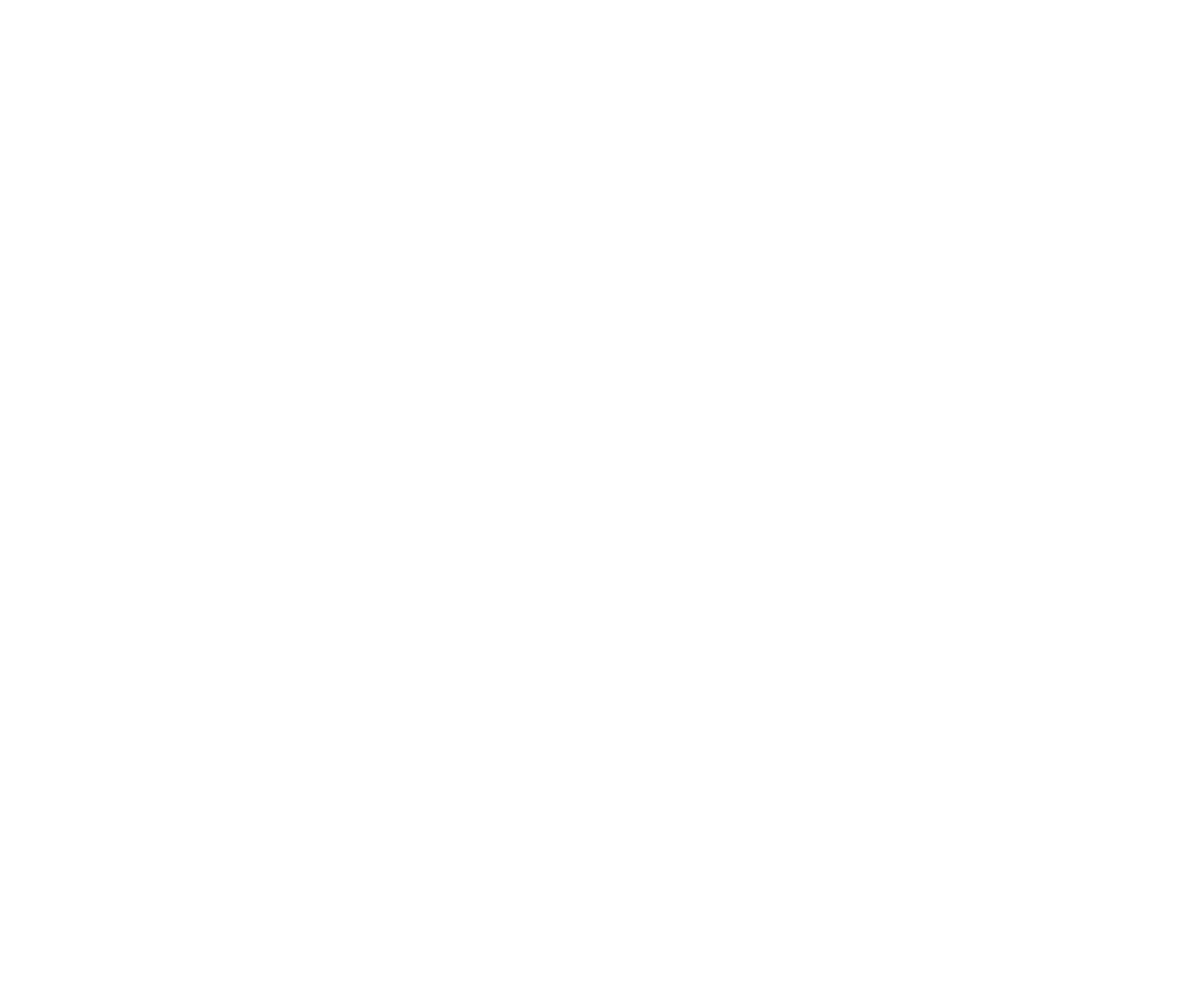
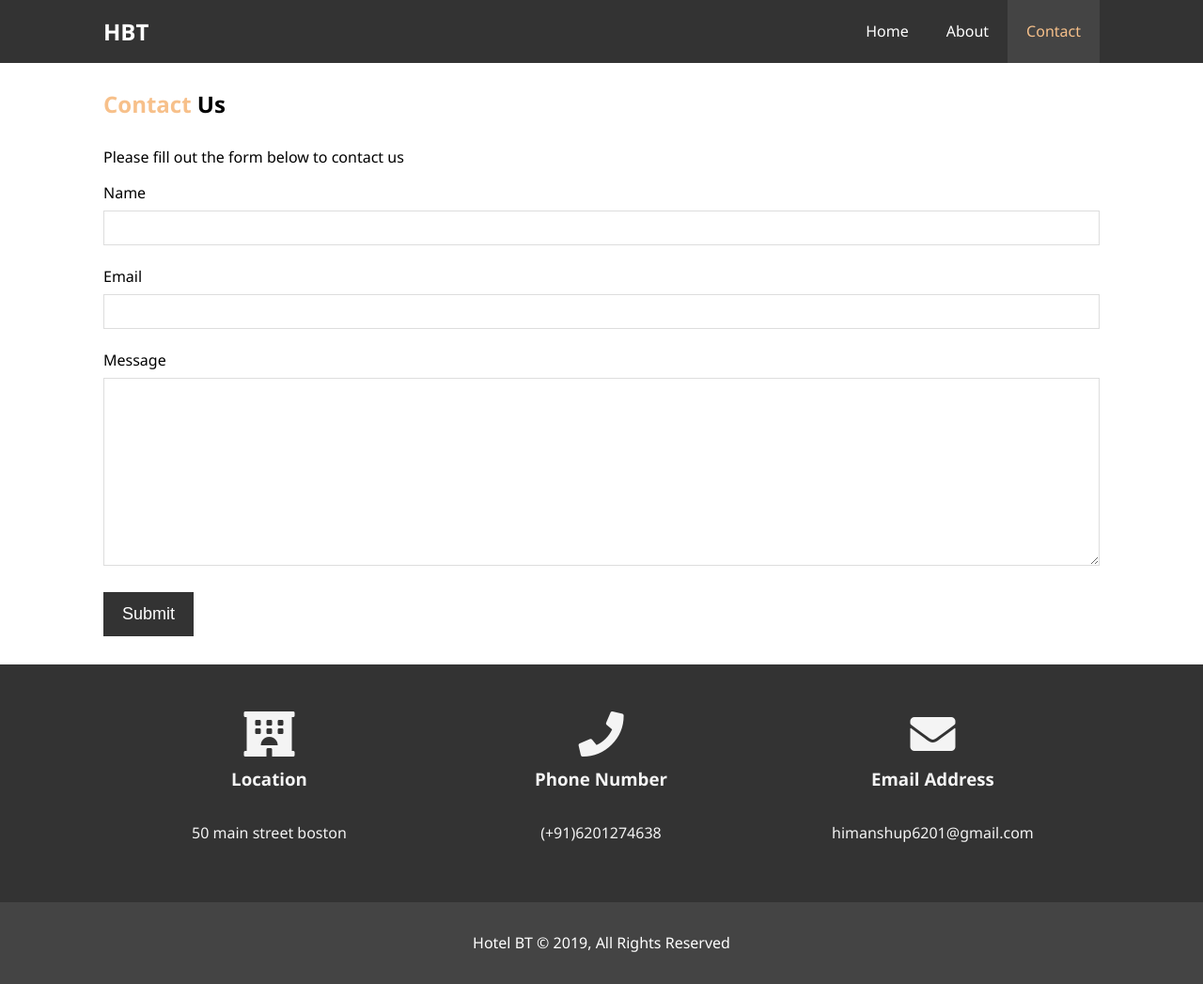
Before and after one commit to himanshugithub6201/HTMLandCSSProject1, a plain HTML site: page contact.html in a window 1280 px wide. Shown: the whole page at 94% size. Before the commit the page ends 800 px from the top, so only its background shows below. Drawn offline with Linux system fonts and the light colour scheme.

Commit message:
contact page and project complete

```diff
--- a/contact.html
+++ b/contact.html
@@ -0,0 +1,71 @@
+<!DOCTYPE html>
+<html lang="en">
+<head>
+  <meta charset="UTF-8">
+  <meta name="viewport" content="width=device-width, initial-scale=1.0">
+  <meta name="description" content="Welcome to Hotel in Boston">
+  <meta name="keywords" content="hotel,boston hotel,new england hotel">
+  <link rel="stylesheet" href="https://use.fontawesome.com/releases/v5.6.1/css/all.css" integrity="sha384-gfdkjb5BdAXd+lj+gudLWI+BXq4IuLW5IT+brZEZsLFm++aCMlF1V92rMkPaX4PP" crossorigin="anonymous">
+  <link rel="stylesheet" href="css/style.css">
+  <title>Hotel BT | Boston Hotel | Contact</title>
+</head>
+<body>
+  <header>
+      <nav id="navbar">
+        <div class="container">
+          <h1 class="logo"><a href="index.html">HBT</a></h1>
+          <ul>
+            <li><a  href="index.html">Home</a></li>
+            <li><a href="about.html">About</a></li>
+            <li><a class="current" href="contact.html">Contact</a></li>
+          </ul>
+        </div>
+      </nav>
+  </header>
+  <section id="contact-form" class="py-3">
+    <div class="container">
+      <h1 class="l-leading"><span class="text-primary">Contact</span> Us</h1>
+      <p>Please fill out the form below to contact us</p>
+      <form action="#">
+        <div class="form-group">
+          <label for="name">Name</label>
+          <input type="text" name="name" id="name">
+        </div>
+        <div class="form-group">
+          <label for="email">Email</label>
+          <input type="text" name="email" id="email">
+        </div>
+        <div class="form-group">
+          <label for="message">Message</label>
+          <textarea name="message" id="message"></textarea>
+        </div>
+        <button type="submit" class="btn">Submit</button>
+      </form>
+    </div>
+  </section>
+
+  <section id="contact-info" class="bg-dark">
+    <div class="container">
+      <div class="box">
+        <i class="fas fa-hotel fa-3x"></i>
+        <h3>Location</h3>
+        <p>50 main street boston</p>
+      </div>
+      <div class="box">
+        <i class="fas fa-phone fa-3x"></i>
+        <h3>Phone Number</h3>
+        <p>(+91)6201274638</p>
+      </div>
+      <div class="box">
+        <i class="fas fa-envelope fa-3x"></i>
+        <h3>Email Address</h3>
+        <p>himanshup6201@gmail.com</p>
+      </div>
+    </div>
+  </section>
+
+  <footer id="main-footer">
+    <p>Hotel BT &copy; 2019, All Rights Reserved</p>
+  </footer>
+</body>
+</html>
--- a/css/style.css
+++ b/css/style.css
@@ -201,6 +201,28 @@ padding: 30px 0;
   border-radius: 5px;
   opacity: 0.8;
 }
+/* contact form css */
+#contact-form .form-group{
+  margin-bottom: 20px;
+}
+#contact-form label{
+  display: block;
+  margin-bottom: 5px;
+}
+#contact-form input,
+#contact-form textarea{
+  width: 100%;
+  padding: 10px;
+  border: 1px #ddd solid;
+}
+#contact-form textarea{
+  height: 200px;
+}
+#contact-form input:focus,
+#contact-form textarea:focus{
+  outline: none;
+  border-color: #f7c08a;
+}
 
 /* footer */
 #main-footer{
```
